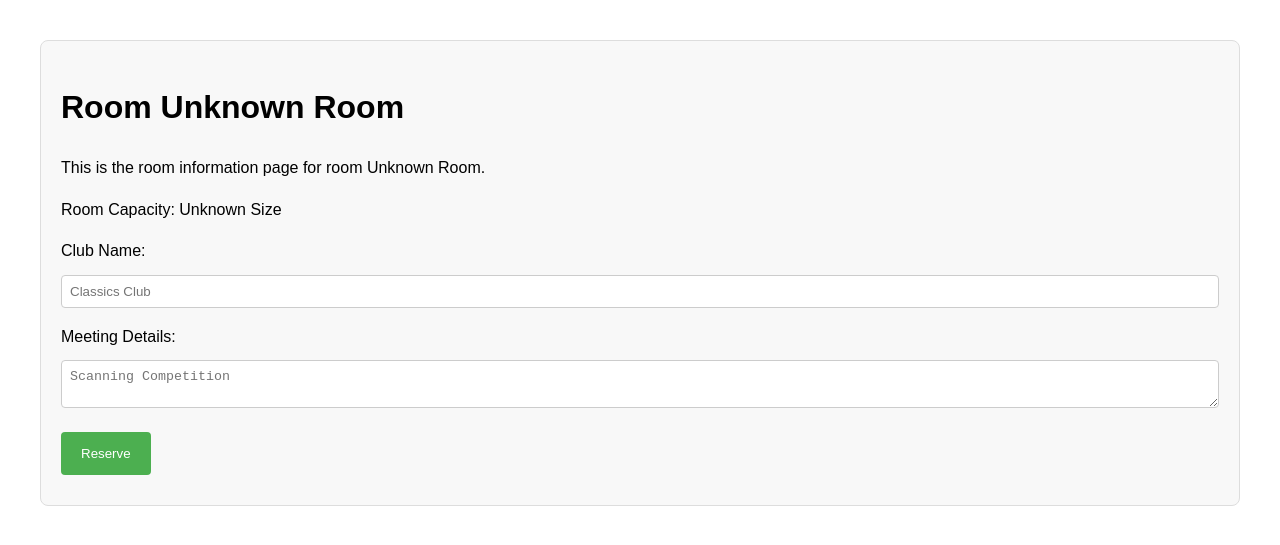
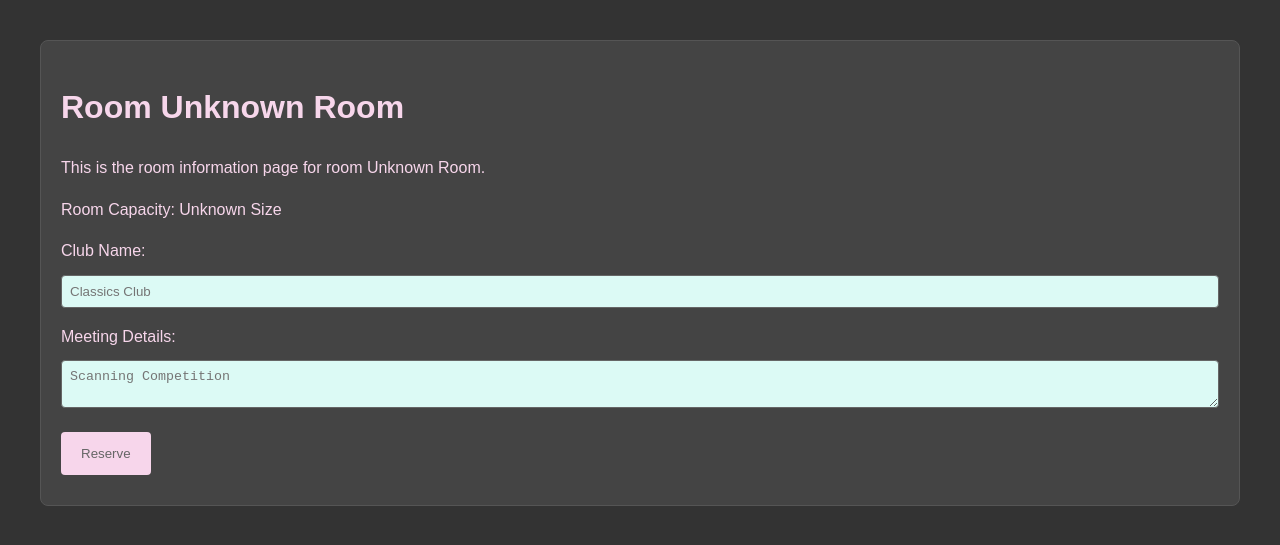
Before and after one commit to samlevy1/trinReserve, a Node server app: page /roomInfo in a window 1280 px wide. Shown: the top 545 px of the page. Run offline with Node 20, Linux system fonts and the light colour scheme; some libraries are stand-ins or nearby versions.

Commit message:
floors
floors

```diff
--- a/webapp_server/views/club/roomInfo.ejs
+++ b/webapp_server/views/club/roomInfo.ejs
@@ -8,16 +8,20 @@
       margin: 20px;
       padding: 20px;
       line-height: 1.6;
+      background-color: #333; /* Darker background for the body */
+      color: #F7D6EB; /* Lighter text color for readability */
     }
     .container {
-      background-color: #f8f8f8;
-      border: 1px solid #ddd;
+      background-color: #444; /* Darker background for the container */
+      border: 1px solid #555; /* Darker border color */
       padding: 20px;
       border-radius: 8px;
+      color: #F7D6EB; /* Lighter text color inside the container */
     }
     label {
       display: block;
       margin: 10px 0 5px;
+      color: #F7D6EB; /* Ensuring labels are readable */
     }
     input[type="text"],
     textarea {
@@ -25,13 +29,15 @@
       padding: 8px;
       margin: 6px 0;
       display: inline-block;
-      border: 1px solid #ccc;
+      border: 1px solid #666; /* Darker border for input elements */
+      background-color: #DCFAF5; /* Darker background for input elements */
+      color: #F7D6EB; /* Lighter text color for input elements */
       border-radius: 4px;
       box-sizing: border-box;
     }
     button {
-      background-color: #4CAF50;
-      color: white;
+      background-color: #F7D6EB; /* Slightly darker green for buttons */
+      color: #666;
       padding: 14px 20px;
       margin: 10px 0;
       border: none;
```
Also changed, not shown: other parts of webapp_server/views/club/roomInfo.ejs (+1 -1 lines), webapp_server/views/club/Floor1.svg, webapp_server/views/club/Floor3New.svg.
